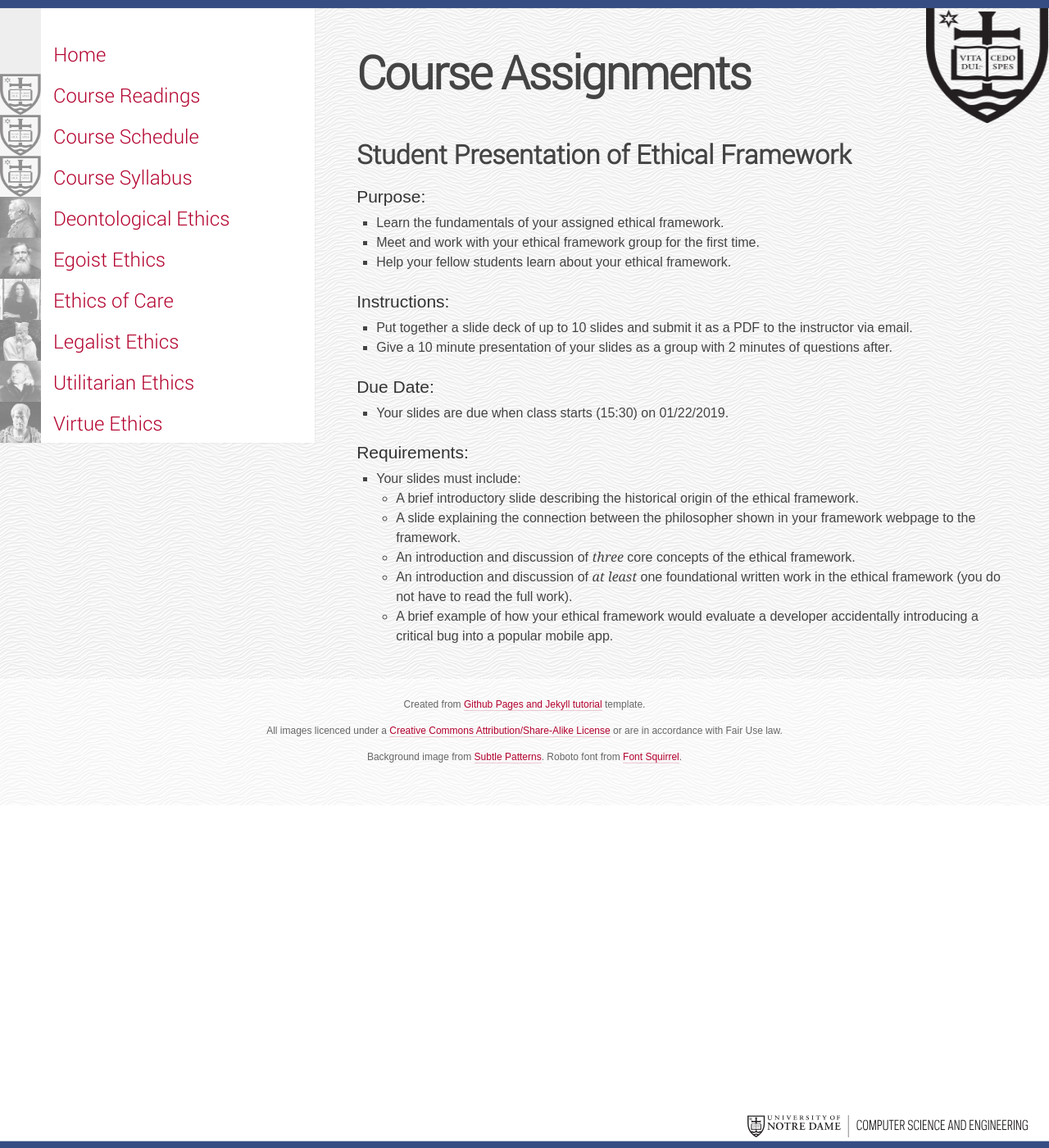
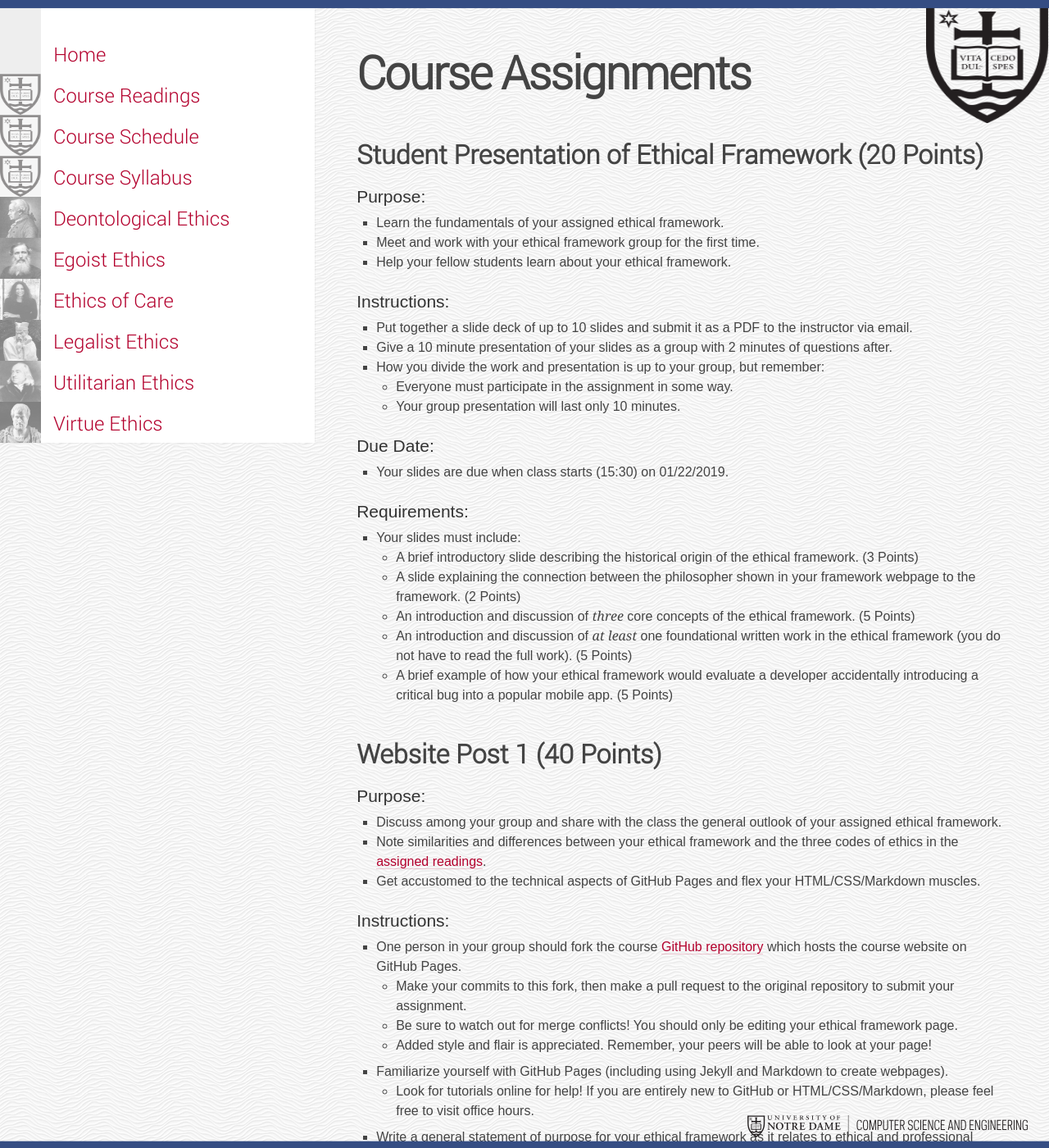
Before and after one commit to pfalvey/ethical-computing-institute, a Jekyll site: the page built from course-assignments.md, in a window 1280 px wide and 1400 px high. Shown: the whole window at 82% size. Built offline with Jekyll 4.4.1, drawn with Linux system fonts in a browser that asks for light colours; some of the changed text lies outside the part shown.

Commit message:
Adds first web post assignment

```diff
--- a/course-assignments.md
+++ b/course-assignments.md
@@ -6,7 +6,7 @@
 subpage: false
 ---
 
-## Student Presentation of Ethical Framework <a name="framework-presentation"></a>
+## Student Presentation of Ethical Framework (20 Points) <a name="framework-presentation"></a>
 ### Purpose:
 + Learn the fundamentals of your assigned ethical framework.
 + Meet and work with your ethical framework group for the first time.
@@ -15,14 +15,49 @@
 ### Instructions:
 + Put together a slide deck of up to 10 slides and submit it as a PDF to the instructor via email.
 + Give a 10 minute presentation of your slides as a group with 2 minutes of questions after.
++ How you divide the work and presentation is up to your group, but remember:
+  + Everyone must participate in the assignment in some way.
+  + Your group presentation will last only 10 minutes.
 
 ### Due Date:
 + Your slides are due when class starts (15:30) on 01/22/2019.
 
 ### Requirements:
 + Your slides must include:
-  + A brief introductory slide describing the historical origin of the ethical framework.
-  + A slide explaining the connection between the philosopher shown in your framework webpage to the framework.
-  + An introduction and discussion of *three* core concepts of the ethical framework.
-  + An introduction and discussion of *at least* one foundational written work in the ethical framework (you do not have to read the full work).
-  + A brief example of how your ethical framework would evaluate a developer accidentally introducing a critical bug into a popular mobile app.
+  + A brief introductory slide describing the historical origin of the ethical framework. (3 Points)
+  + A slide explaining the connection between the philosopher shown in your framework webpage to the framework. (2 Points)
+  + An introduction and discussion of *three* core concepts of the ethical framework. (5 Points)
+  + An introduction and discussion of *at least* one foundational written work in the ethical framework (you do not have to read the full work). (5 Points)
+  + A brief example of how your ethical framework would evaluate a developer accidentally introducing a critical bug into a popular mobile app. (5 Points)
+
+## Website Post 1 (40 Points) <a name="website-post-1">
+### Purpose:
++ Discuss among your group and share with the class the general outlook of your assigned ethical framework.
++ Note similarities and differences between your ethical framework and the three codes of ethics in the [assigned readings](course-readings#codes-of-ethics "Codes of Ethics in Computer Science").
++ Get accustomed to the technical aspects of GitHub Pages and flex your HTML/CSS/Markdown muscles.
+
+### Instructions:
++ One person in your group should fork the course [GitHub repository](https://github.com/nkremerh/ethical-computing-institute "GitHub Repository") which hosts the course website on GitHub Pages.
+  + Make your commits to this fork, then make a pull request to the original repository to submit your assignment.
+  + Be sure to watch out for merge conflicts! You should only be editing your ethical framework page.
+  + Added style and flair is appreciated. Remember, your peers will be able to look at your page!
++ Familiarize yourself with GitHub Pages (including using Jekyll and Markdown to create webpages).
+  + Look for tutorials online for help! If you are entirely new to GitHub or HTML/CSS/Markdown, please feel free to visit office hours.
++ Write a general statement of purpose for your ethical framework as it relates to ethical and professional issues in computer science.
++ Write a response to *each* of the three codes of ethics detailing the similarities and differences between them and your statement of purpose.
+
+### Due Date:
++ Your pull request to the original GitHub repository is due when class starts (15:30) on 01/24/2019.
+  + Remember this GitHub repository is public. Keep your commit messages appropriate.
+
+### Requirements:
++ Your statement of purpose (~700 words) must:
+  + A description of what makes an action ethical. (5 Points)
+  + An answer to the question: What triggers the need to evaluate how ethical an action is? (5 Points)
+  + Discuss the predisposition people have to act ethically according to your framework (if this is not stated, explain why that may be). (5 Points)
+  + A brief summary of three issues in computer technology you believe your ethical framework would have a lot to say about (these do not necessarily have to be topics covered in class). (5 Points)
++ Each of the three codes of ethics responses (~300 words) must:
+  + Briefly summarize the similarities between the code of ethics and your ethical framework. (2 Points)
+  + Briefly summarize the differences between the code of ethics and your ethical framework. (2 Points)
+  + State something that is *missing* from the code of ethics which your ethical framework can provide. (1 Point)
++ The webpage is well-formatted, readable, and without merge conflicts in the GitHub repository (style points). (5 Points)
```
Also changed, not shown: course-readings.md (+3 -0 lines).
